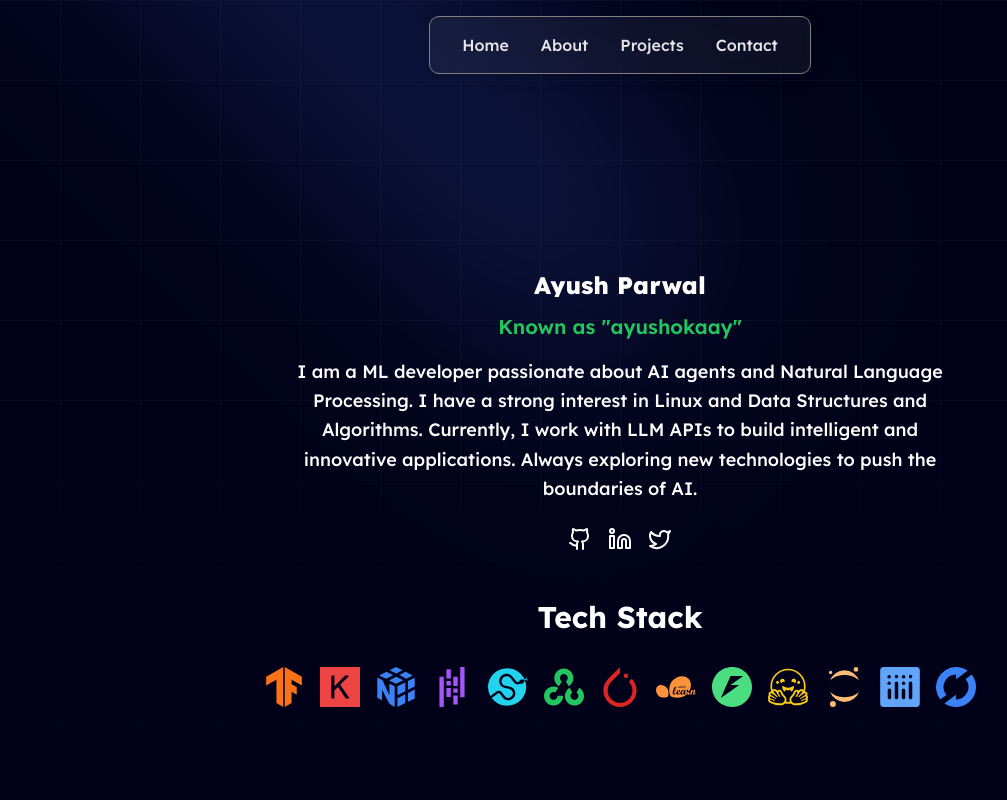
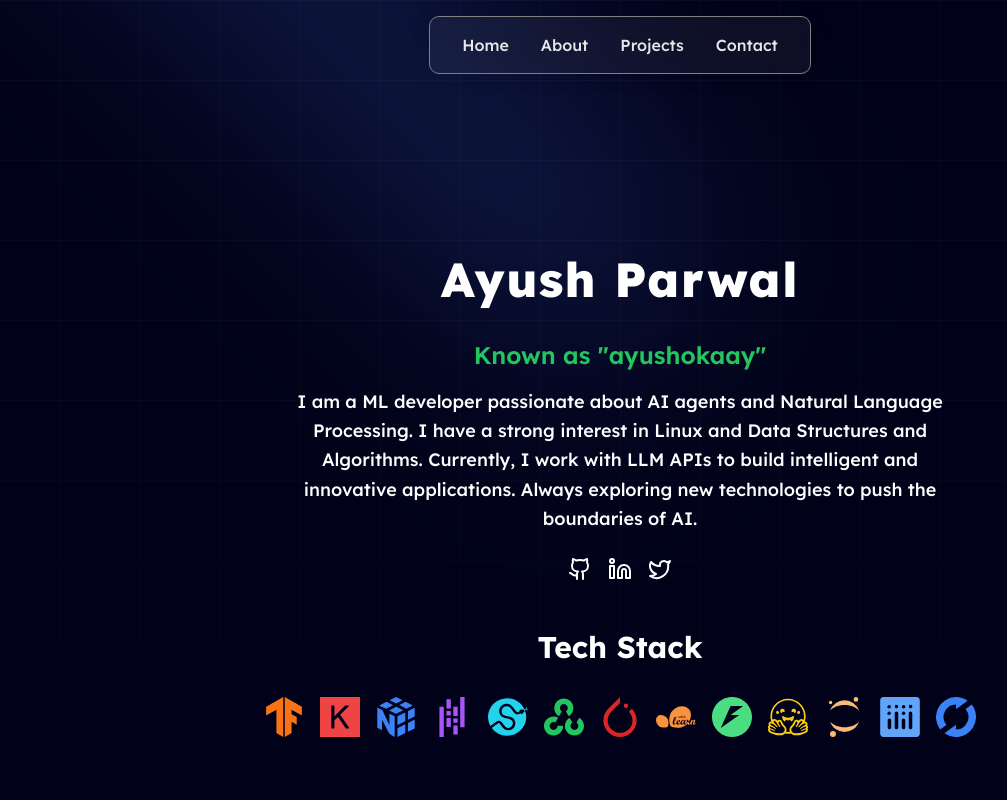
Before and after one commit to Ayushparwal/myArena, a React (Vite) app: page / in a window 1280 px wide. Shown: the top 800 px of the page, without its empty margins (20-1027 px from the left). Built offline with nearby package versions, Linux system fonts and the light colour scheme.

Commit message:
projects

```diff
--- a/src/components/Contact.tsx
+++ b/src/components/Contact.tsx
@@ -46,7 +46,7 @@ const Contact = () => {
 
       <footer className='mt-10 text-sm opacity-80 text-center px-4'>
         &copy; {new Date().getFullYear()} Made with ❤️ by Ayush Parwal. All rights reserved.<br/>
-        Contact: +91 7841072103
+
       </footer>
     </section>
   );
--- a/src/components/Home.tsx
+++ b/src/components/Home.tsx
@@ -26,10 +26,16 @@ const Home = () => {
       className="relative h-screen flex flex-col items-center justify-center text-white text-center px-6"
     >
       <div className="relative z-10">
-        <h1 className="text-6xl font-extrabold mb-4 glow-text">Ayush Parwal</h1>
-        <h6 className="text-green-500 text-xl font-semibold mb-4">
-          Known as "ayushokaay"
-        </h6>
+      <h1
+  className="font-extrabold mb-6 glow-text tracking-wide"
+  style={{ fontSize: "3rem" }}
+>
+  Ayush Parwal
+</h1>
+<h6 className="text-green-500 text-2xl font-semibold mb-4">
+  Known as "ayushokaay"
+</h6>
+
 
         <p className="text-lg font-medium text-white max-w-2xl leading-relaxed">
           I am a ML developer passionate about AI agents and Natural Language
--- a/src/constants/project.ts
+++ b/src/constants/project.ts
@@ -2,7 +2,7 @@ const projects = [
     {
       title: "Speech Emotion Detection",
       description: "This project analyzes human speech to detect emotions such as happiness, sadness, anger, and neutrality using advanced Natural Language Processing (NLP) and audio feature extraction techniques.",
-      image: "https://i.imgur.com/Cfwznuu.png",
+      image: "https://i.postimg.cc/pTKspRn5/speech.png",
       technologies: ["Python", "NLP", "MFCC", "Speech Recognition", "Deep Learning","LSTM"],
       link: "https://github.com/Ayushparwal/Speech-Emotion-Detection"
 
@@ -10,7 +10,7 @@ const projects = [
     {
       title: "Smoke Prediction",
       description: "This project utilizes machine learning models to predict smoke levels based on environmental factors such as temperature, humidity, wind speed, various health factors and air quality metrics.",
-      image: "https://i.imgur.com/Ic8ROsE.png",
+      image: "https://i.postimg.cc/gcCQKVMk/smoke.png",
       technologies: ["Machine Learning", "XGBoost", "Streamlit", "Air Quality", "Environmental Monitoring"],
       link: "https://github.com/Ayushparwal/Smoker-Prediction-app"
 
@@ -40,6 +40,24 @@ const projects = [
       technologies: ["Cosing Similarity", "NLP", "Streamlit", "Python"],
       link: "https://github.com/Ayushparwal/String-Matching"
     },
+    {
+      title: "Learn Ayurveda",
+      description: "An AI-powered chatbot that uses the Groq API and Meta's LLaMA model to provide Ayurvedic insights.",
+      image: "https://i.postimg.cc/dVvw1Vkr/post.png",
+      technologies: ["Groq", "Vite", "Meta LLaMA", "TypeScript", "Ayurveda"],
+      link: "https://github.com/Ayushparwal/LearnAyurveda"
+    },
+    {
+      title: "Meal Mentor",
+      description: "An autonomous food agent that helps with meal planning, grocery management, food ordering, and nutrition tracking using LLMs (LLaMA 2 / Falcon), FastAPI, and Streamlit.",
+      image: "https://i.postimg.cc/vmCtdzx4/food.png",
+      technologies: ["Streamlit", "Uvicorn", "Python", "FastAPI", "Agentic AI", "LLaMA 2", "Falcon"],
+      link: "https://github.com/Ayushparwal/MealMentor-"
+    }
+
+
+
+
 
   ];
 
```
